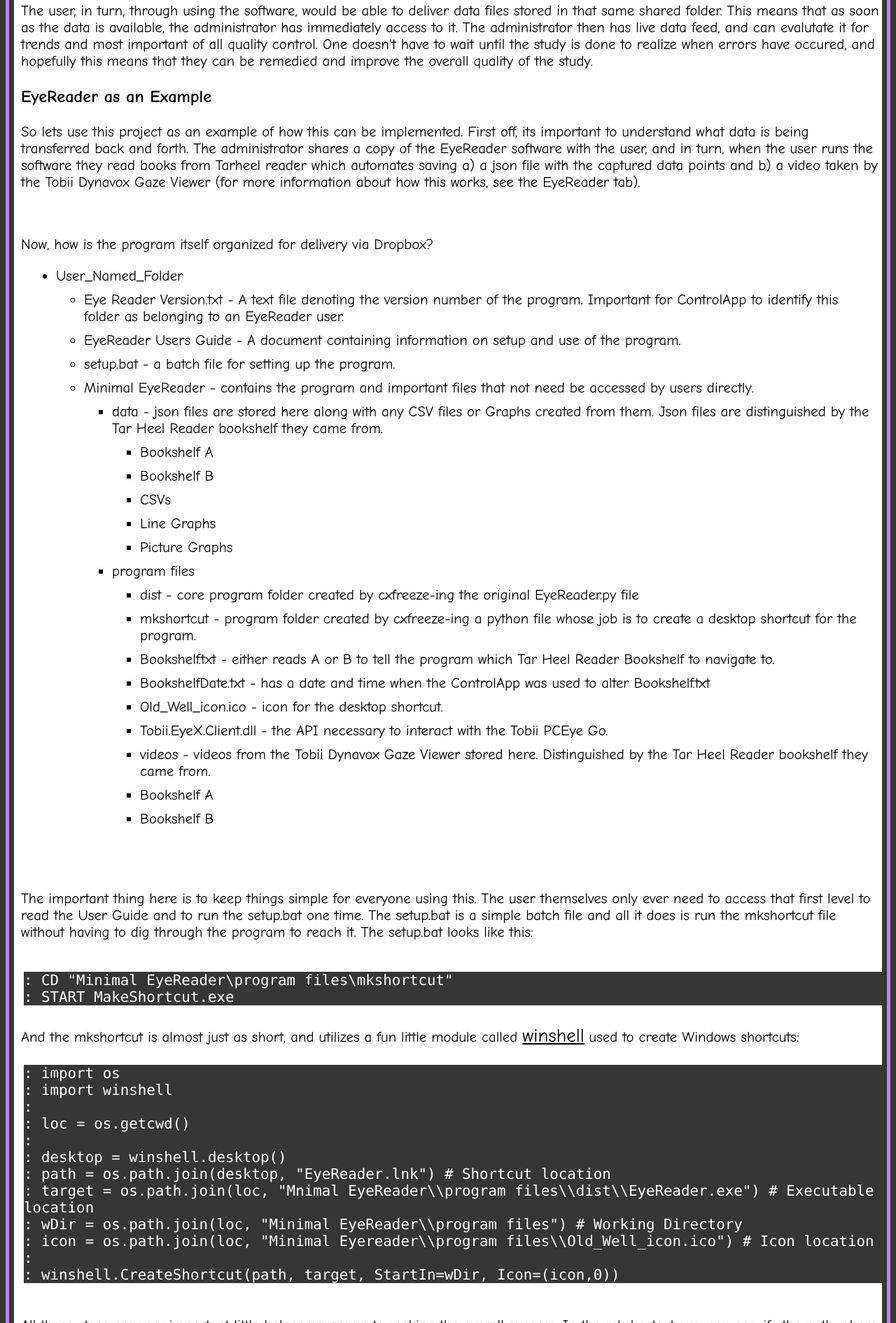
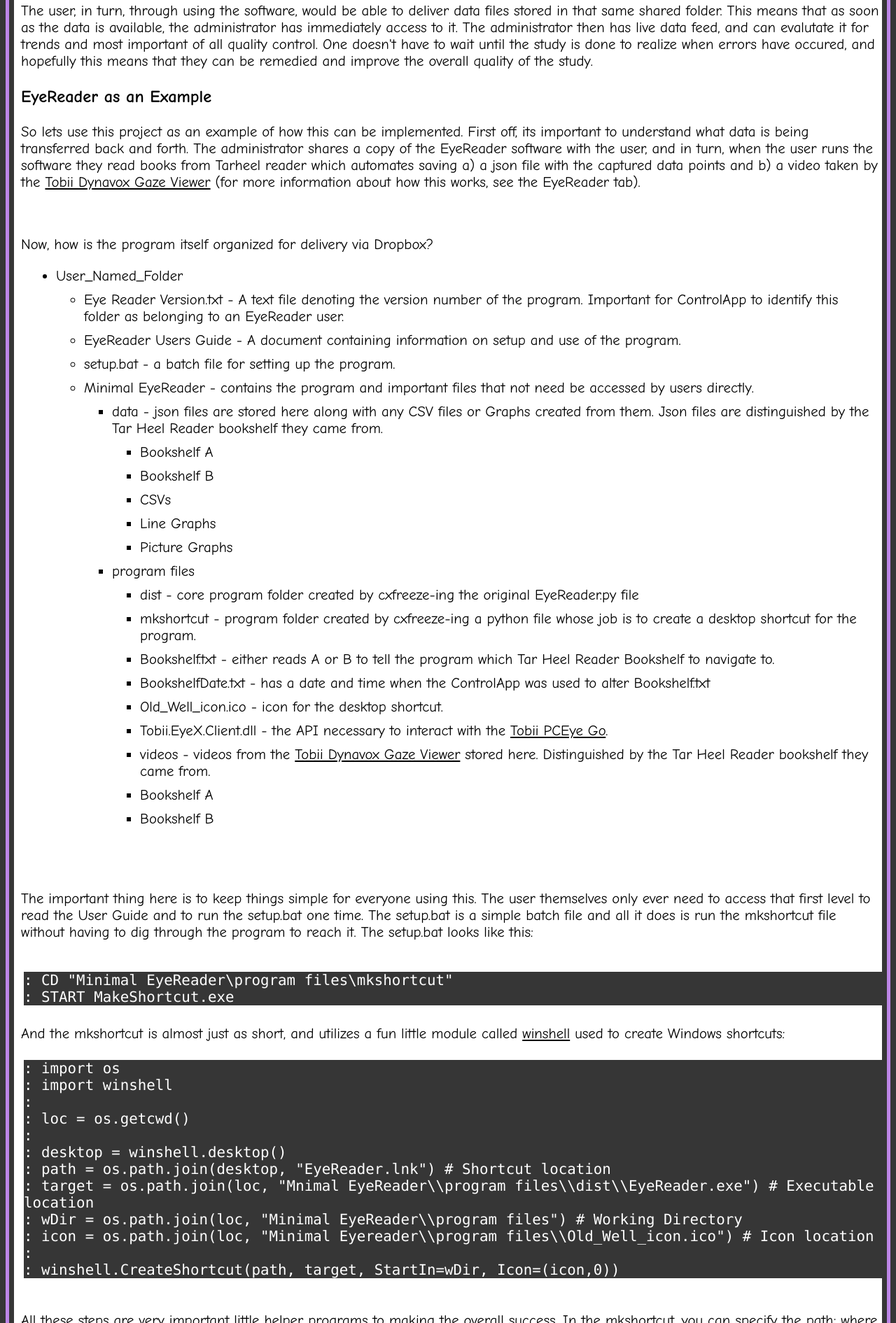
Before and after one commit to dupriest/dupriest.github.io, a plain HTML site: page DDRD.html in a window 1280 px wide. Shown: the part 763-2654 px from the top of the page at 70% size. Drawn offline with Linux system fonts and the light colour scheme.

Commit message:
Added more links, editted link style.

```diff
--- a/DDRD.html
+++ b/DDRD.html
@@ -39,7 +39,7 @@
 				<p>It would be a way for the administrator to deliver the software to specific users; all they would have to do is share a folder with the software contained within it.  The structure of the software left up to the design of the programmer (and in a bit I'll show you the implementation I designed).  They also can share updates or reinstalation of the software to users, in the case of an update to the program or somehow if the program files become corrupted.</p>
 				<p>The user, in turn, through using the software, would be able to deliver data files stored in that same shared folder.  This means that as soon as the data is available, the administrator has immediately access to it.  The administrator then has live data feed, and can evalutate it for trends and most important of all quality control.  One doesn't have to wait until the study is done to realize when errors have occured, and hopefully this means that they can be remedied and improve the overall quality of the study.</p>
 				<h3>EyeReader as an Example</h3>
-				<p>So lets use this project as an example of how this can be implemented.  First off, its important to understand what data is being transferred back and forth.  The administrator shares a copy of the EyeReader software with the user, and in turn, when the user runs the software they read books from Tarheel reader which automates saving a) a json file with the captured data points and b) a video taken by the Tobii Dynavox Gaze Viewer (for more information about how this works, see the EyeReader tab).</p> <br>
+				<p>So lets use this project as an example of how this can be implemented.  First off, its important to understand what data is being transferred back and forth.  The administrator shares a copy of the EyeReader software with the user, and in turn, when the user runs the software they read books from Tarheel reader which automates saving a) a json file with the captured data points and b) a video taken by the <a href= 'http://www.tobiidynavox.com/gazeviewer/'>Tobii Dynavox Gaze Viewer</a> (for more information about how this works, see the EyeReader tab).</p> <br>
 				<p>Now, how is the program itself organized for delivery via Dropbox?
 				<ul>
 					<li>User_Named_Folder</li>
@@ -64,8 +64,8 @@
 								<li>Bookshelf.txt - either reads A or B to tell the program which Tar Heel Reader Bookshelf to navigate to.</li>
 								<li>BookshelfDate.txt - has a date and time when the ControlApp was used to alter Bookshelf.txt</li>
 								<li>Old_Well_icon.ico - icon for the desktop shortcut.</li>
-								<li>Tobii.EyeX.Client.dll - the API necessary to interact with the Tobii PCEye Go.</li>
-							<li>videos - videos from the Tobii Dynavox Gaze Viewer stored here.  Distinguished by the Tar Heel Reader bookshelf they came from.</li>
+								<li>Tobii.EyeX.Client.dll - the API necessary to interact with the <a href='http://www.tobiiati-webshop.com/products/tobii-pceye-go'>Tobii PCEye Go</a>.</li>
+							<li>videos - videos from the <a href='http://www.tobiidynavox.com/gazeviewer/'>Tobii Dynavox Gaze Viewer</a> stored here.  Distinguished by the Tar Heel Reader bookshelf they came from.</li>
 							</ul>
 							<ul>
 								<li>Bookshelf A</li>
--- a/index.css
+++ b/index.css
@@ -37,6 +37,7 @@ a {
 
 td > a {
 	text-decoration: none;
+	font-size: 130%;
 }
 
 a:hover {
@@ -68,10 +69,6 @@ table {
 	border-style: solid;
 	border-color: #363636; /*Was black*/
 	border-width: 7px;
-}
-
-a {
-	font-size: 130%;
 }
 
 #textdiv {
```
Also changed, not shown: EyeReader.html (+2 -2 lines), index.html (+1 -1 lines).
